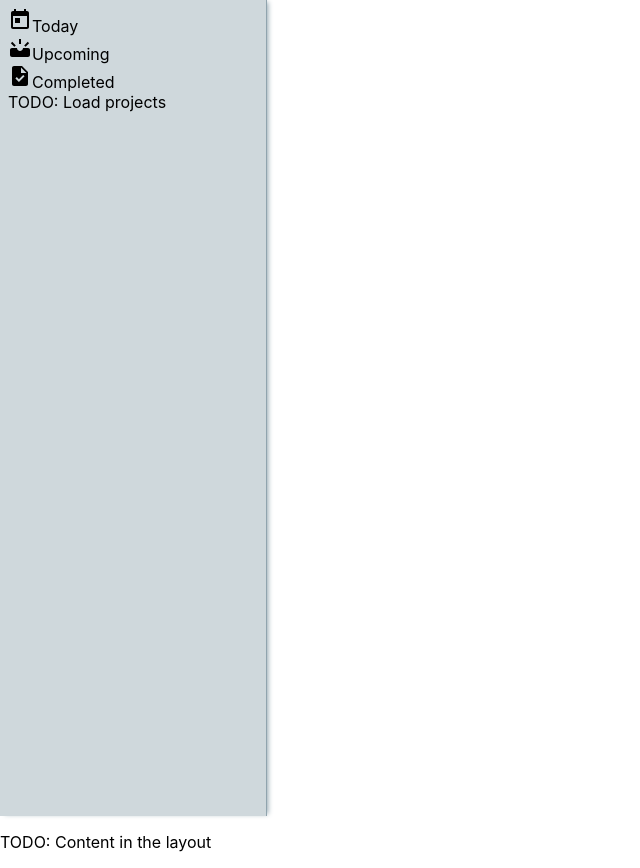
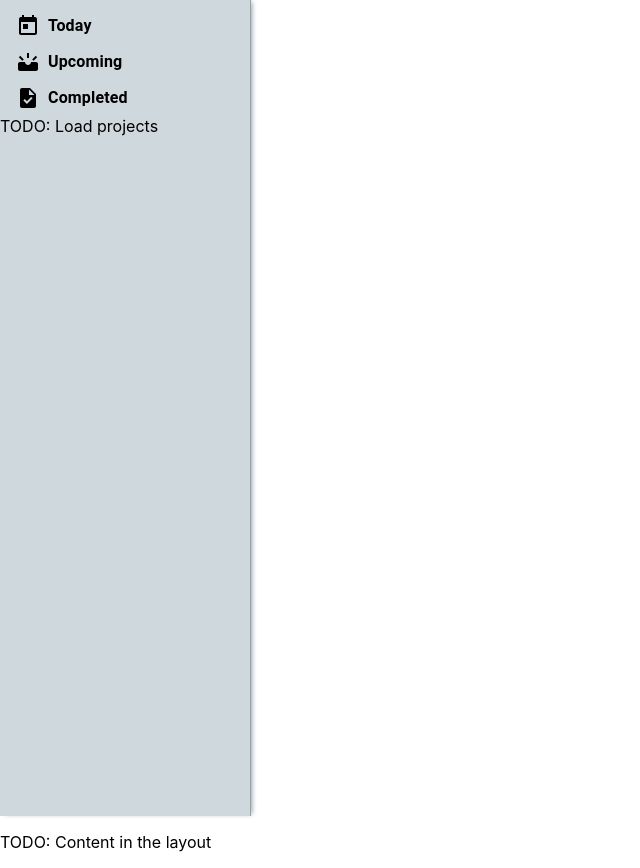
Before and after one commit to MitchStark10/venom-electron, a React (Create React App) app: page / in a window 1280 px wide. Shown: the whole page, without its empty margins (0-640 px from the left). Built offline with nearby package versions, Linux system fonts and the light colour scheme.

Commit message:
initialize screen with max display, reduce sidebar padding

```diff
--- a/src/Layout/Sidebar/SidebarMenuItem.tsx
+++ b/src/Layout/Sidebar/SidebarMenuItem.tsx
@@ -1,3 +1,4 @@
+import { MenuItem, styled } from "@mui/material";
 import { FC, ReactNode } from "react";
 
 interface Props {
@@ -5,11 +6,17 @@ interface Props {
   title: string;
 }
 
+const MenuItemContainer = styled(MenuItem)({
+  display: "flex",
+  alignItems: "center",
+  gap: "8px",
+});
+
 export const SidebarMenuItem: FC<Props> = ({ icon, title }) => {
   return (
-    <div>
+    <MenuItemContainer>
       {icon}
-      {title}
-    </div>
+      <b>{title}</b>
+    </MenuItemContainer>
   );
 };
--- a/src/Layout/Sidebar/index.tsx
+++ b/src/Layout/Sidebar/index.tsx
@@ -7,7 +7,7 @@ const SidebarContainer = styled("span")(({ theme }) => ({
   flexDirection: "column",
   width: "250px",
   backgroundColor: theme.palette.grey[100],
-  padding: theme.spacing(4),
+  padding: `${theme.spacing(4)} 0`,
   height: "100vh",
   borderRight: `1px solid ${theme.palette.grey[300]}`,
   boxShadow: `3px 0 5px -2px ${theme.palette.grey[300]}`,
```
Also changed, not shown: public/electron.js (+6 -3 lines).
